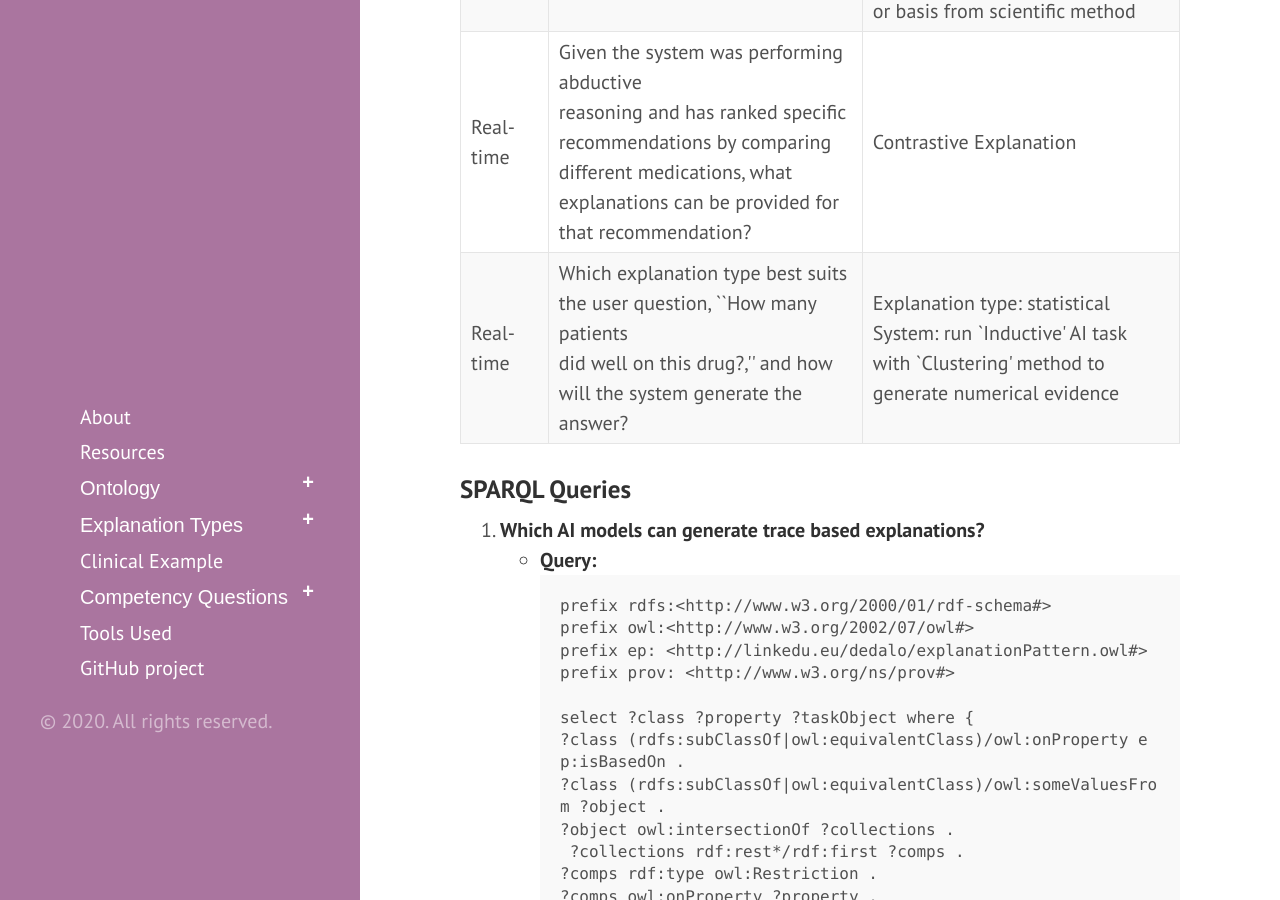
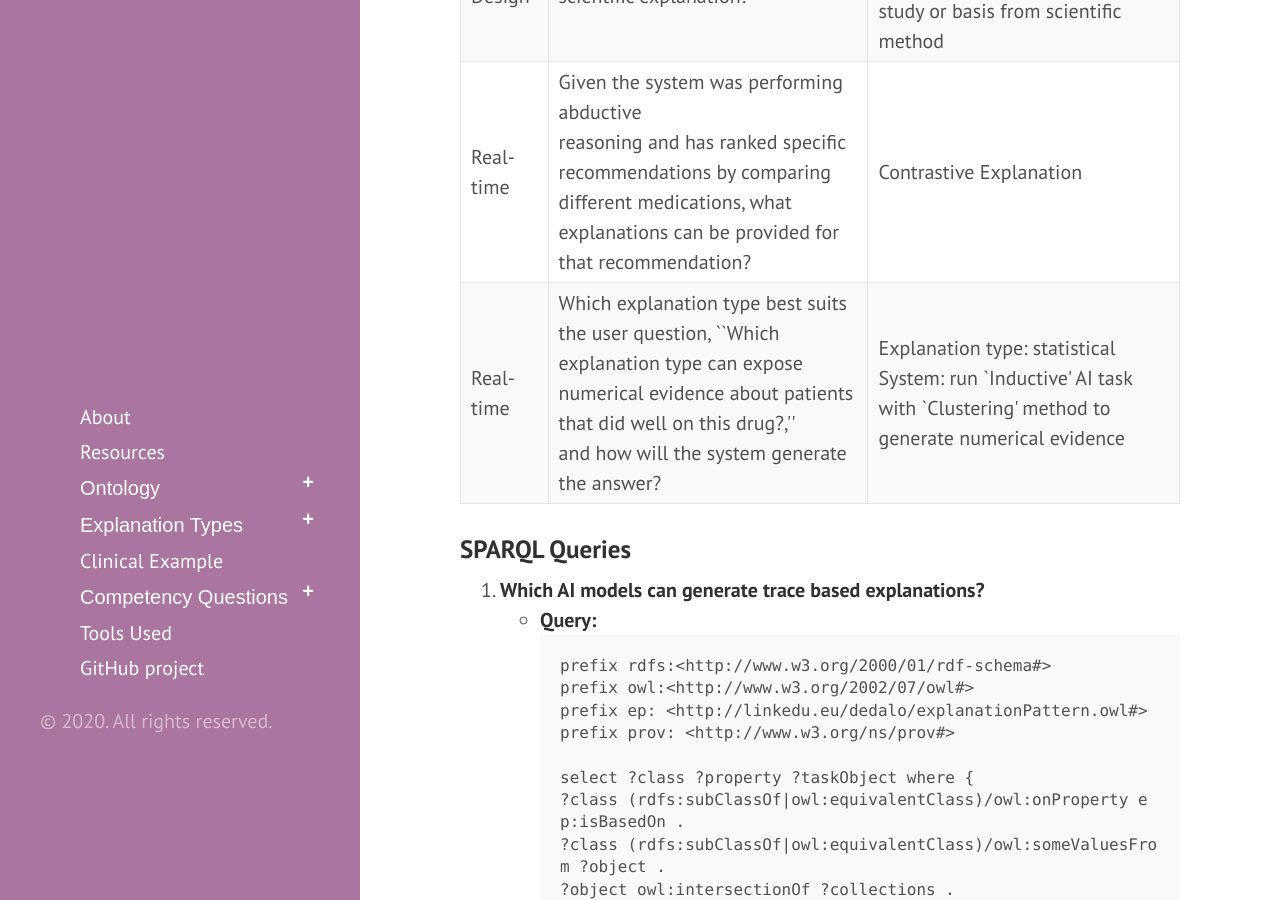
Before and after one commit to tetherless-world/explanation-ontology, a Jekyll site: the page built from competencyquestions.md, in a window 1280 px wide and 900 px high, scrolled down 883 px. Built offline with Jekyll 4.4.1, drawn with Linux system fonts in a browser that asks for light colours; Markdown is read by kramdown in place of the engine named in the settings.

Commit message:
Update competencyquestions.md

```diff
--- a/competencyquestions.md
+++ b/competencyquestions.md
@@ -41,7 +41,7 @@ title: Competency Questions
   </tr>
   <tr>
     <td>Real-time</td>
-    <td>Which explanation type best suits the user question, ``How many patients <br>did well on this drug?,'' and how will the system generate the answer?</td>
+    <td>Which explanation type best suits the user question, ``Which explanation type can expose <br> numerical evidence about  patients that did well on this drug?,'' <br> and how will the system generate the answer?</td>
     <td>Explanation type: statistical <br>System: run `Inductive' AI task with `Clustering' method to generate numerical evidence</td>
   </tr>
 </tbody>
```
